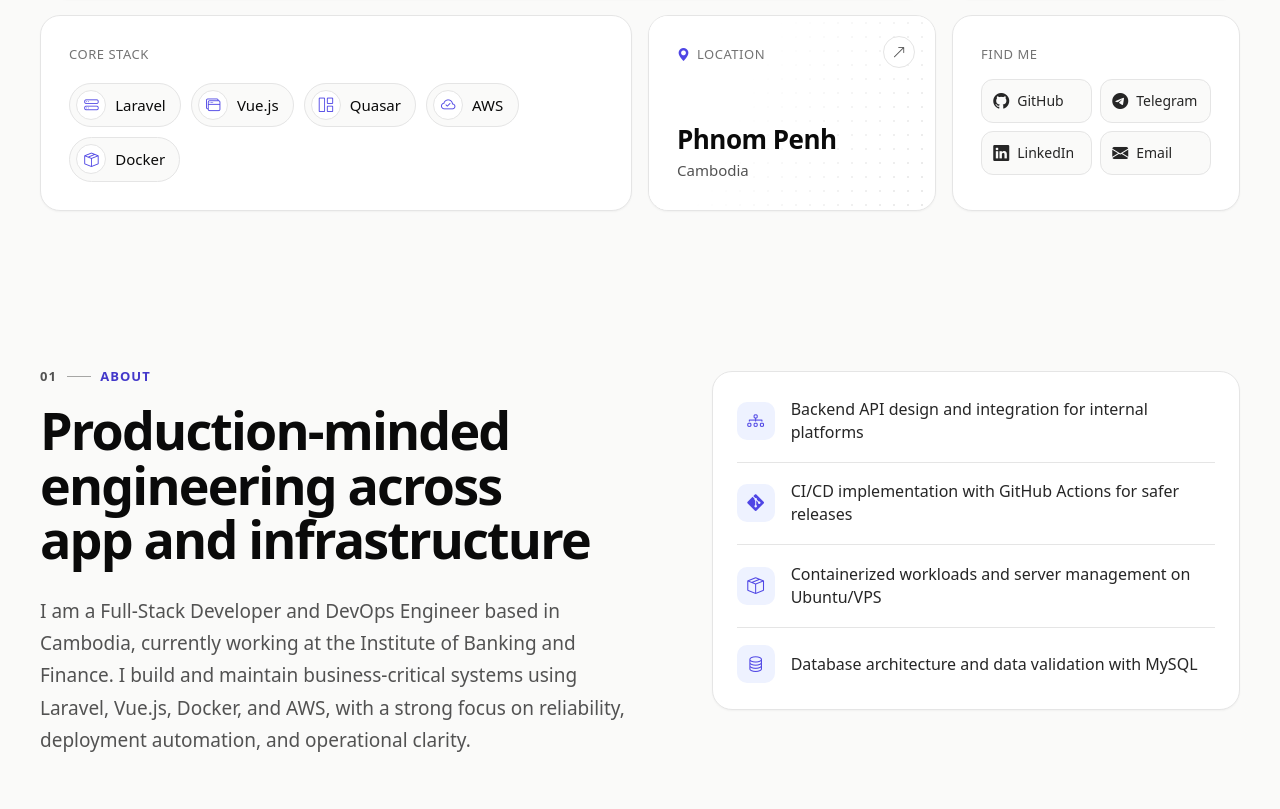
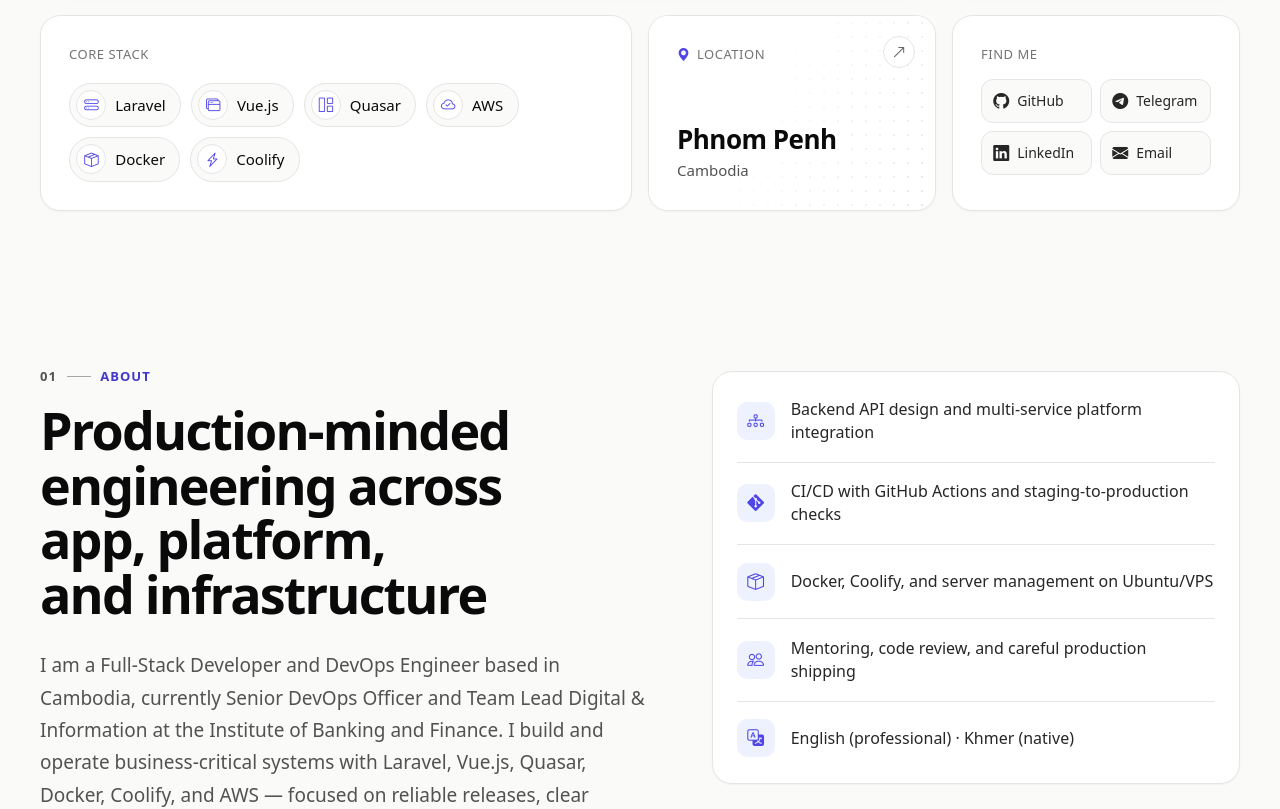
Before and after one commit to rernvirak-max/myportforlio, a Vue app: page / in a window 1280 px wide. Shown: the part 560-1369 px from the top of the page. Built offline with nearby package versions, Linux system fonts and the light colour scheme; a web font is replaced by a local one.

Commit message:
content: refresh skills and projects from Max brief

```diff
--- a/src/views/HomeView.vue
+++ b/src/views/HomeView.vue
@@ -66,10 +66,10 @@
       <section id="hero" class="hero" aria-labelledby="hero-title">
         <div class="container bento">
           <div class="tile tile-intro reveal">
-            <p class="eyebrow eyebrow-accent">Senior DevOps Officer & Full-Stack Developer</p>
+            <p class="eyebrow eyebrow-accent">Senior DevOps Officer & Full-Stack Developer · Team Lead Digital &amp; Information (IBF)</p>
             <h1 id="hero-title">Vireak Roeun</h1>
             <p class="hero-tagline">
-              Full-Stack Developer & DevOps Engineer building scalable systems with Laravel, Vue, and AWS.
+              Full-Stack Developer & DevOps Engineer shipping Laravel, Vue, and Quasar systems with Docker, Coolify, and AWS.
             </p>
             <div class="hero-actions">
               <a class="btn btn-accent btn-lg" href="#projects" @click="handleNavClick('projects')">
@@ -154,13 +154,14 @@
             <SectionHead
               index="01"
               eyebrow="About"
-              title="Production-minded engineering across app and infrastructure"
+              title="Production-minded engineering across app, platform, and infrastructure"
               title-id="about-title"
             />
             <p class="lead reveal">
-              I am a Full-Stack Developer and DevOps Engineer based in Cambodia, currently working at the Institute
-              of Banking and Finance. I build and maintain business-critical systems using Laravel, Vue.js, Docker,
-              and AWS, with a strong focus on reliability, deployment automation, and operational clarity.
+              I am a Full-Stack Developer and DevOps Engineer based in Cambodia, currently Senior DevOps Officer and
+              Team Lead Digital &amp; Information at the Institute of Banking and Finance. I build and operate
+              business-critical systems with Laravel, Vue.js, Quasar, Docker, Coolify, and AWS — focused on reliable
+              releases, clear operations, and careful shipping.
             </p>
           </div>
           <ul class="highlight-list tile reveal" role="list" :style="revealDelay(1)">
@@ -205,13 +206,13 @@
       <!-- Skills -->
       <section id="skills" class="section" aria-labelledby="skills-title">
         <div class="container">
-          <SectionHead index="03" eyebrow="Skills" title="Full-stack and DevOps capabilities" title-id="skills-title" />
+          <SectionHead index="03" eyebrow="Skills" title="Full-stack, platform, and DevOps capabilities" title-id="skills-title" />
           <div class="skills-grid">
             <article
               v-for="(group, index) in skillGroups"
               :key="group.title"
               class="tile skill-tile reveal"
-              :class="{ 'skill-tile-accent': group.title === 'DevOps' }"
+              :class="{ 'skill-tile-accent': group.title.startsWith('DevOps') }"
               :style="revealDelay(index)"
             >
               <div class="skill-head">
@@ -411,62 +412,82 @@
   { label: 'Vue.js', icon: 'bi bi-window-stack' },
   { label: 'Quasar', icon: 'bi bi-grid-1x2' },
   { label: 'AWS', icon: 'bi bi-cloud-check' },
-  { label: 'Docker', icon: 'bi bi-box-seam' }
+  { label: 'Docker', icon: 'bi bi-box-seam' },
+  { label: 'Coolify', icon: 'bi bi-lightning-charge' }
 ];
 
 const highlights = [
-  { icon: 'bi bi-diagram-3', text: 'Backend API design and integration for internal platforms' },
-  { icon: 'bi bi-git', text: 'CI/CD implementation with GitHub Actions for safer releases' },
-  { icon: 'bi bi-box-seam', text: 'Containerized workloads and server management on Ubuntu/VPS' },
-  { icon: 'bi bi-database', text: 'Database architecture and data validation with MySQL' }
+  { icon: 'bi bi-diagram-3', text: 'Backend API design and multi-service platform integration' },
+  { icon: 'bi bi-git', text: 'CI/CD with GitHub Actions and staging-to-production checks' },
+  { icon: 'bi bi-box-seam', text: 'Docker, Coolify, and server management on Ubuntu/VPS' },
+  { icon: 'bi bi-people', text: 'Mentoring, code review, and careful production shipping' },
+  { icon: 'bi bi-translate', text: 'English (professional) · Khmer (native)' }
 ];
 
 const skillGroups = [
-  { title: 'Backend', icon: 'bi bi-hdd-stack', items: ['PHP', 'Laravel', 'RESTful APIs', 'Node.js'] },
-  { title: 'Frontend', icon: 'bi bi-window-stack', items: ['Vue.js', 'Quasar', 'HTML', 'CSS', 'JavaScript'] },
-  { title: 'Database', icon: 'bi bi-database', items: ['MySQL', 'Database Architecture', 'Data Validation'] },
   {
-    title: 'DevOps',
+    title: 'Backend',
+    icon: 'bi bi-hdd-stack',
+    items: ['PHP', 'Laravel', 'RESTful API design', 'Node.js', 'Auth & multi-service platforms']
+  },
+  {
+    title: 'Frontend',
+    icon: 'bi bi-window-stack',
+    items: ['Vue.js', 'Quasar', 'HTML', 'CSS', 'JavaScript', 'PWA-oriented UI', 'Master-dashboard / CRM UI']
+  },
+  {
+    title: 'Database',
+    icon: 'bi bi-database',
+    items: ['MySQL', 'Relational modeling', 'Data validation & integrity']
+  },
+  {
+    title: 'DevOps & infrastructure',
     icon: 'bi bi-cloud-check',
-    items: ['Docker', 'CI/CD Pipelines', 'GitHub Actions', 'AWS', 'VPS Deployment', 'Ubuntu Server']
+    items: [
+      'Docker',
+      'CI/CD & GitHub Actions',
+      'AWS & VPS deployment',
+      'Ubuntu Server / Linux',
+      'Coolify',
+      'Nixpacks',
+      'Cloudflare Tunnel',
+      'Domain / DNS / SSL',
+      'Backups & rollback-ready releases',
+      'Staging → production checks',
+      'GitHub (branches/PRs)',
+      'Self-hosted AI (Ollama, Open WebUI)'
+    ]
   }
 ];
 
 const projects = [
   {
-    title: 'IBF Dashboard Platform',
+    title: 'IBF Dashboard & multi-service platform',
     icon: 'bi bi-speedometer2',
     description:
-      'Designed and maintained backend API features for the Institute of Banking and Finance dashboard, then integrated those APIs into a Vue + Quasar frontend.',
-    tech: ['Laravel', 'REST API', 'Vue.js', 'Quasar', 'MySQL']
+      'Auth, product, events, and CRM engines with a master-dashboard Quasar UI, backed by Laravel APIs for the Institute of Banking and Finance.',
+    tech: ['Laravel', 'Vue.js', 'Quasar', 'MySQL', 'REST API']
   },
   {
-    title: 'Restaurant Display Website',
-    icon: 'bi bi-shop',
+    title: 'MaxTune',
+    icon: 'bi bi-music-note-beamed',
     description:
-      'Built a production-ready website for restaurant presentation and business visibility with backend-driven content management.',
-    tech: ['Laravel', 'Vue.js', 'MySQL']
+      'Personal music platform with a Vue/Quasar SPA and Laravel engine, hosted on Coolify with Docker.',
+    tech: ['Laravel', 'Vue.js', 'Quasar', 'Coolify', 'Docker']
   },
   {
-    title: 'Farm Management System',
-    icon: 'bi bi-flower1',
+    title: 'Client DevOps setup & training',
+    icon: 'bi bi-hdd-network',
     description:
-      'Developed system modules for farm operations, data tracking, and reporting workflows with reliable backend processing.',
-    tech: ['Laravel', 'MySQL', 'JavaScript']
+      'Delivered VPS, Coolify, domain/SSL, and CI/CD setup for clients, plus an 8-session weekend training package.',
+    tech: ['Coolify', 'Docker', 'GitHub Actions', 'Ubuntu', 'DNS/SSL']
   },
   {
-    title: 'Team Management System',
-    icon: 'bi bi-people',
+    title: 'Full-stack teaching course',
+    icon: 'bi bi-journal-code',
     description:
-      'Implemented team workflow features, role-based operations, and structured data management for internal coordination.',
-    tech: ['Laravel', 'REST API', 'MySQL']
-  },
-  {
-    title: 'AWS Hosting & CI/CD Services',
-    icon: 'bi bi-cloud-check',
-    description:
-      'Provided deployment and hosting services for local company projects using AWS infrastructure, Dockerized services, and automated CI/CD pipelines.',
-    tech: ['AWS', 'Docker', 'GitHub Actions', 'Ubuntu Server', 'VPS']
+      '60-hour Laravel + Vue curriculum with a Class Manager capstone, delivered bilingual in English and Khmer.',
+    tech: ['Laravel', 'Vue.js']
   }
 ];
 
```
